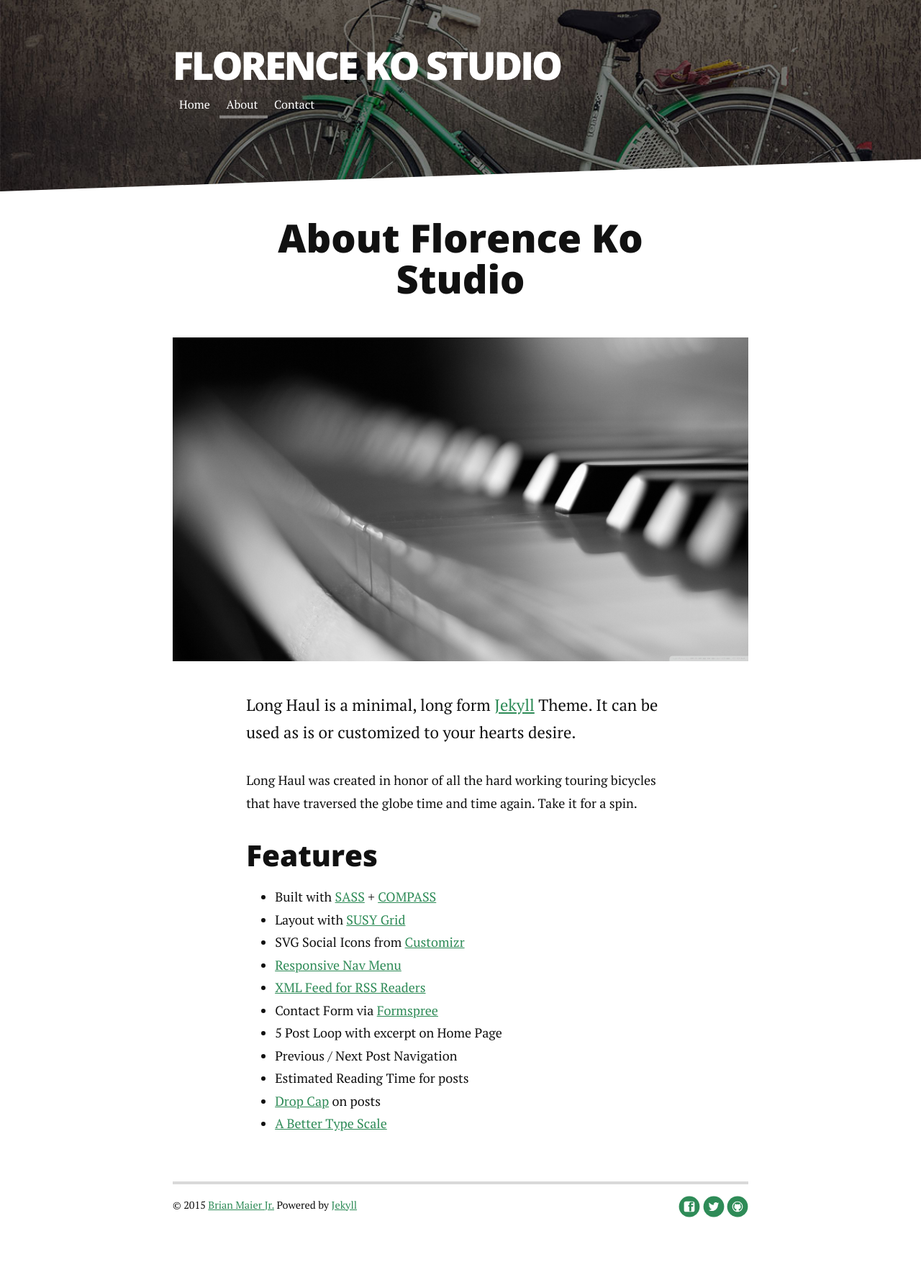
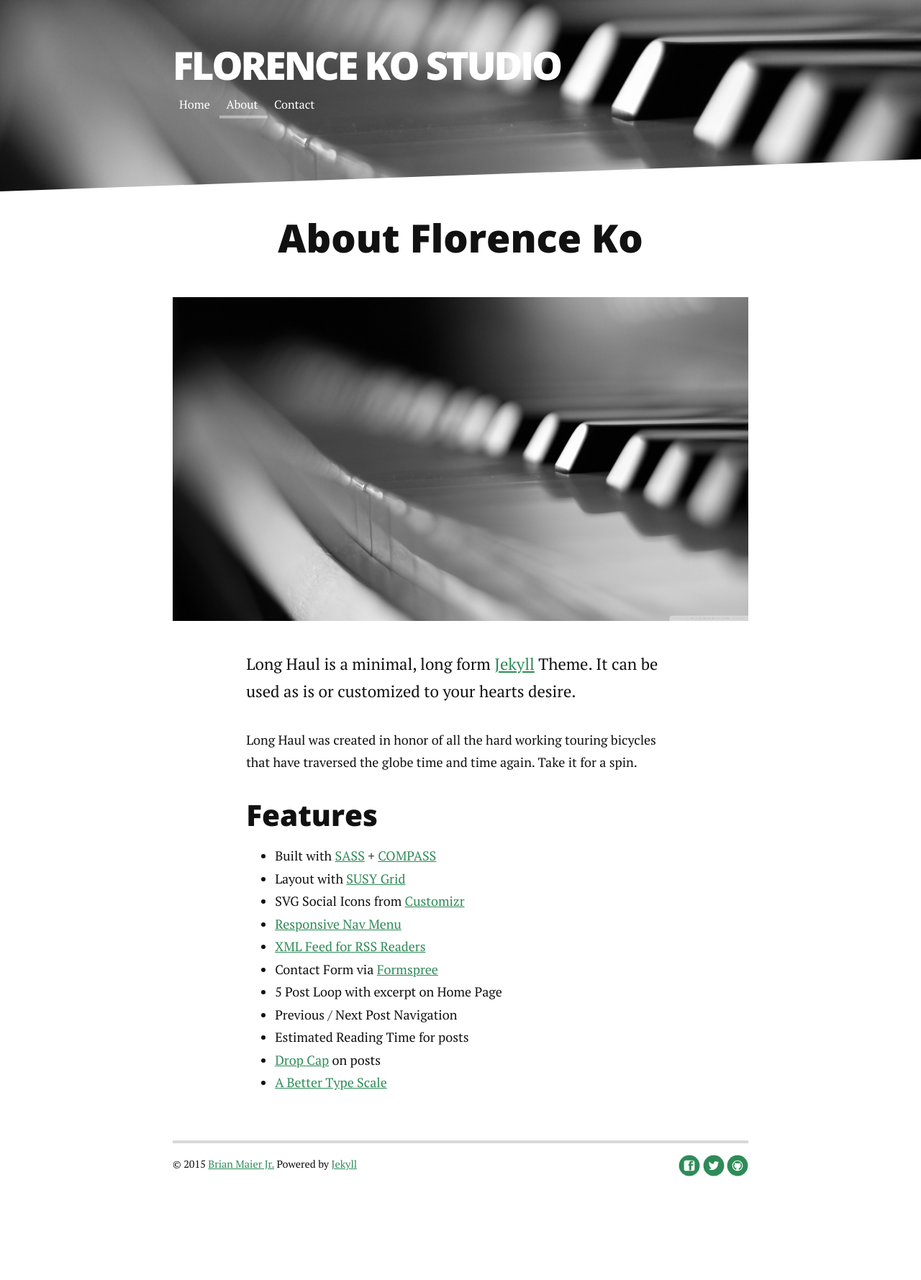
Before and after one commit to kerryzhou/kerryzhou.github.io, a Jekyll site: the page built from about.md, in a window 1280 px wide. Shown: the whole page at 72% size. Built offline with Jekyll 4.4.1, drawn with Linux system fonts in a browser that asks for light colours; nearby versions of some CDN libraries; Markdown is read by kramdown in place of the engine named in the settings; after the commit the page ends 1722 px from its top, so only the background shows below that.

Commit message:
tweak background images

```diff
--- a/_config.yml
+++ b/_config.yml
@@ -1,5 +1,5 @@
 title: Florence Ko Studio
-description: Long Form Jekyll theme built with SASS / COMPASS / SUSY
+description: Florence Ko music studio
 
 url: http://kerryzhou.github.com
 baseurl: ""
--- a/about.md
+++ b/about.md
@@ -1,10 +1,10 @@
 ---
 layout: default
-title: About Florence Ko Studio
+title: About Florence Ko
 ---
 
 <div class="post">
-	<h1 class="pageTitle">About Florence Ko Studio</h1>
+	<h1 class="pageTitle">About Florence Ko</h1>
 	<img src="{{ '/assets/img/piano.jpg' | prepend: site.baseurl }}" alt="">
 	<p class="intro">Long Haul is a minimal, long form <a href="http://jekyllrb.com">Jekyll</a> Theme. It can be used as is or customized to your hearts desire.</p>
 	<p>Long Haul was created in honor of all the hard working touring bicycles that have traversed the globe time and time again. Take it for a spin.</p>
```
Also changed, not shown: assets/css/style.css.
